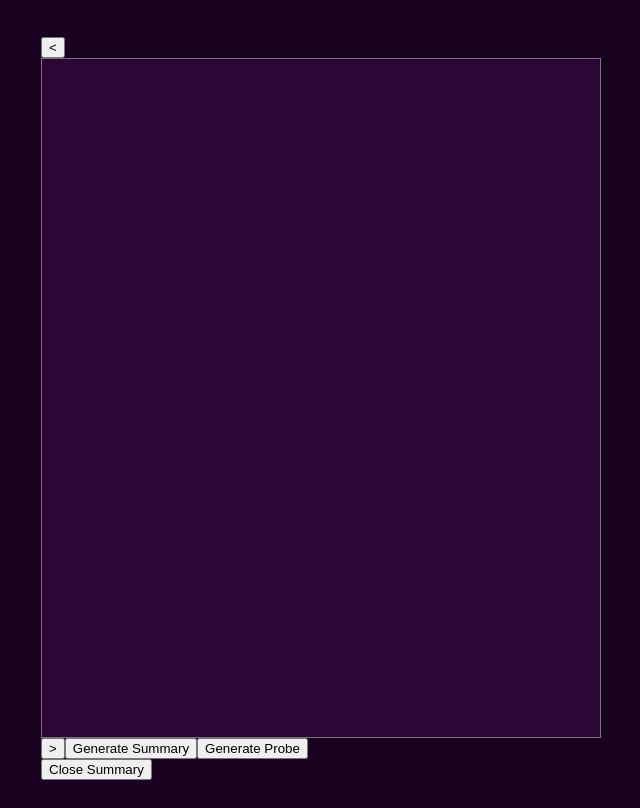
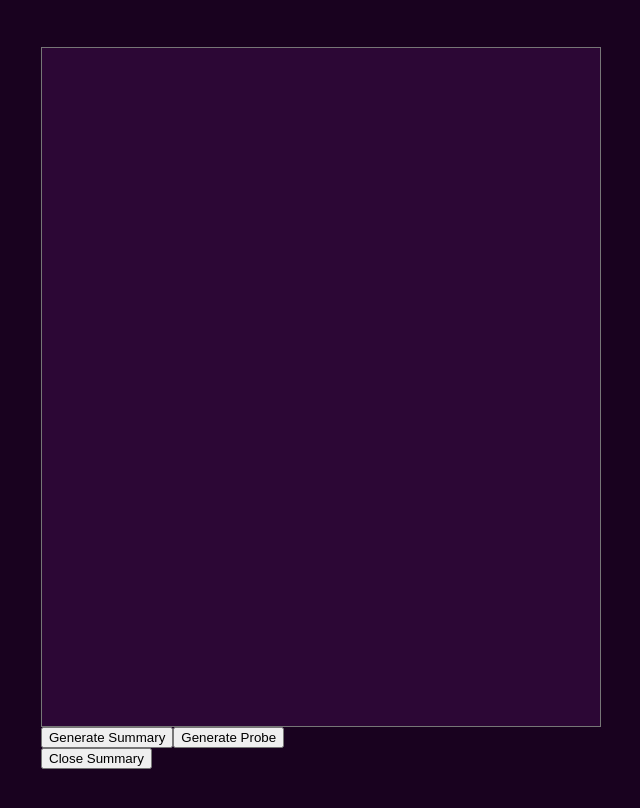
Before and after one commit to TadasL0/Solve, a React (Create React App) app: page / in a window 1280 px wide. Shown: the whole page, without its empty margins (327-967 px from the left). Built offline with nearby package versions, Linux system fonts and the light colour scheme.

Commit message:
Remove left and right

```diff
--- a/src/App.js
+++ b/src/App.js
@@ -36,29 +36,9 @@ function TextArea() {
   const handleCloseSummary = () => {
     setShowSummary(false);
   };
-  const LeftArrow = () => (
-    <button className="left-arrow" onClick={() => {
-      if (currentTextbox > textboxes.length + 1) {
-        setCurrentTextbox(currentTextbox - 1);
-      }
-    }}>
-      {"<"}
-    </button>
-  );
-
-  const RightArrow = () => (
-    <button className="right-arrow" onClick={() => {
-      if (currentTextbox < textboxes.length - 1) {
-        setCurrentTextbox(currentTextbox + 1);
-      }
-    }}>
-      {">"}
-    </button>
-  );
 
   return (
     <div className="textareas-container">
-      <LeftArrow disabled={currentTextbox === 0} />
       <textarea
         id="main-textarea"
         className="thought-input"
@@ -70,7 +50,6 @@ function TextArea() {
           setTextboxes(newTextboxes);
         }}
       ></textarea>
-      <RightArrow disabled={currentTextbox === textboxes.length - 1} />
       <button className="generate-summary-button" onClick={generateSummary}>
         Generate Summary
       </button>
```
